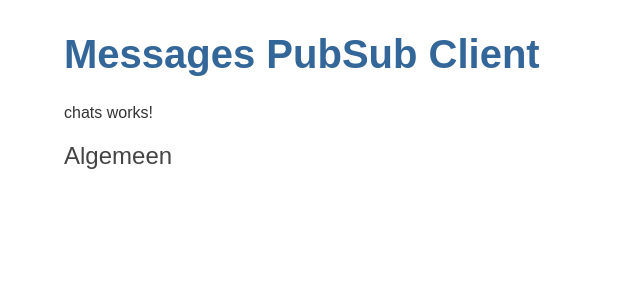
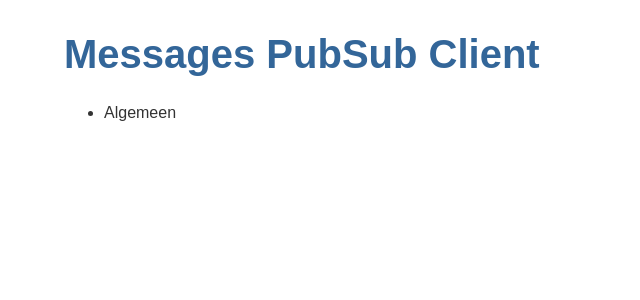
Before and after one commit to RenaudVancoillie/Messages-PubSub-Client, an Angular app: page / in a window 1280 px wide. Shown: the top 300 px of the page, without its empty margins (0-640 px from the left). Built offline with nearby package versions, Linux system fonts and the light colour scheme.

Commit message:
Use Chat Interface

```diff
--- a/src/app/components/chats/chats.component.html
+++ b/src/app/components/chats/chats.component.html
@@ -1,2 +1,5 @@
-<p>chats works!</p>
-<h2>{{chat}}</h2>
+<div *ngIf="chat">
+    <ul>
+        <li>{{chat.name}}</li>
+    </ul>
+</div>
--- a/src/app/components/chats/chats.component.ts
+++ b/src/app/components/chats/chats.component.ts
@@ -1,4 +1,6 @@
 import { Component, OnInit } from '@angular/core';
+
+import { Chat } from '../../interfaces/chat';
 
 @Component({
   selector: 'app-chats',
@@ -7,7 +9,11 @@ import { Component, OnInit } from '@angular/core';
 })
 export class ChatsComponent implements OnInit {
 
-  chat = 'Algemeen';
+  chat: Chat = {
+    id: 1,
+    guid: "7F08D5CB-C6DF-4A24-B7E1-CB1E9C0CB320",
+    name: "Algemeen"
+  }
 
   constructor() { }
 
```
